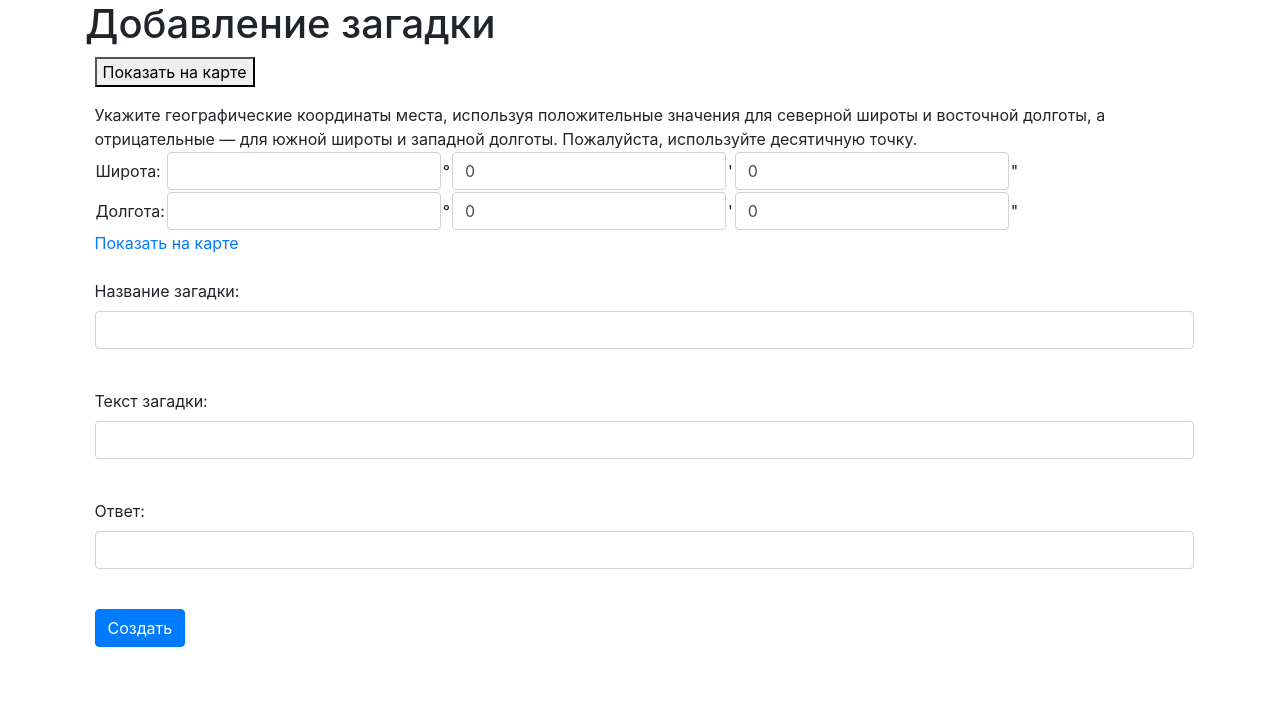
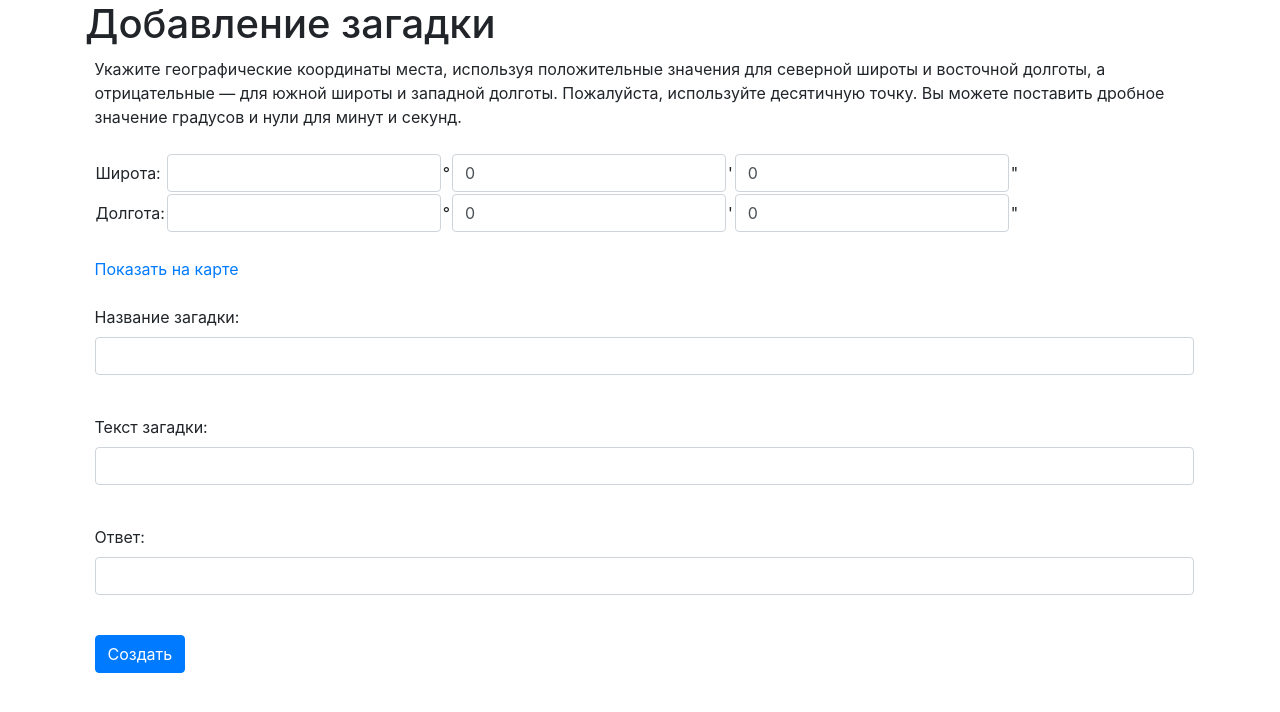
Before and after one commit to Orisphera/stalker, a Flask app: page /new_riddle in a window 1280 px wide. Shown: the part 70-782 px from the top of the page. Run offline with Flask 2, Linux system fonts and the light colour scheme; some libraries are stand-ins or nearby versions.

Commit message:
- Removed the (upper) show on map button - Added the note about ways to enter coordinates - Added vertical spacing to edit_riddle.html

```diff
--- a/templates/edit_riddle.html
+++ b/templates/edit_riddle.html
@@ -15,14 +15,13 @@
             </td>
             <td>&nbsp;</td>
             <td>
-                <p>
-                    <button onclick="showOnMap1()"> Показать на карте </button>
-                </p>
                 <form action="" method="post">
                     {{ form.hidden_tag() }}
                     Укажите географические координаты места, используя положительные значения для северной широты и
                     восточной долготы, а отрицательные — для южной широты и западной долготы.
                     Пожалуйста, используйте десятичную точку.
+                    Вы можете поставить дробное значение градусов и нули для минут и секунд.
+                    <br><br>
                     <table>
                         <tr>
                             <td>
@@ -101,6 +100,7 @@
                             </td>
                         </tr>
                     </table>
+                    <br>
                     <a href="javascript:showOnMap1()">Показать на карте</a>
                     <br><br>
                     <p>
```
